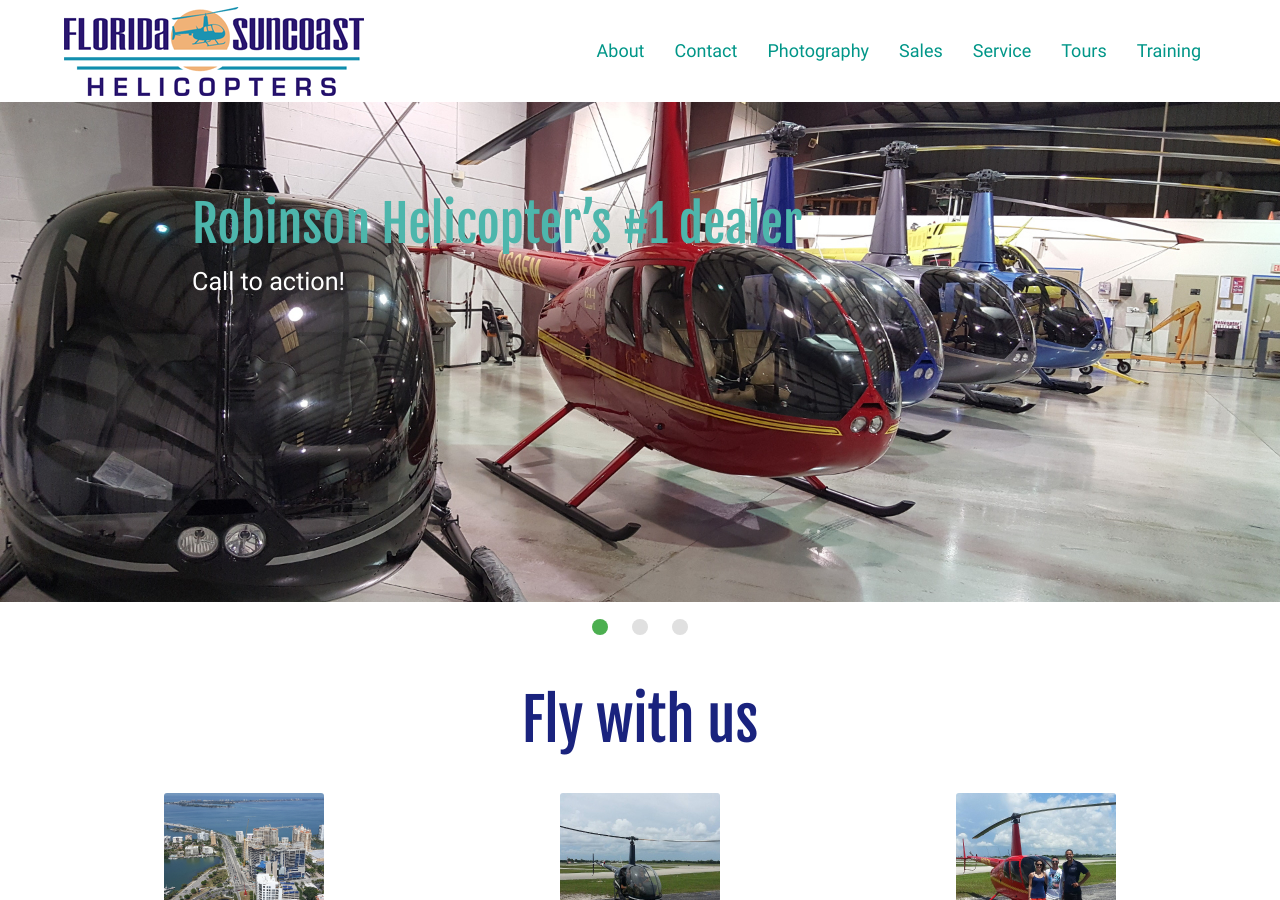
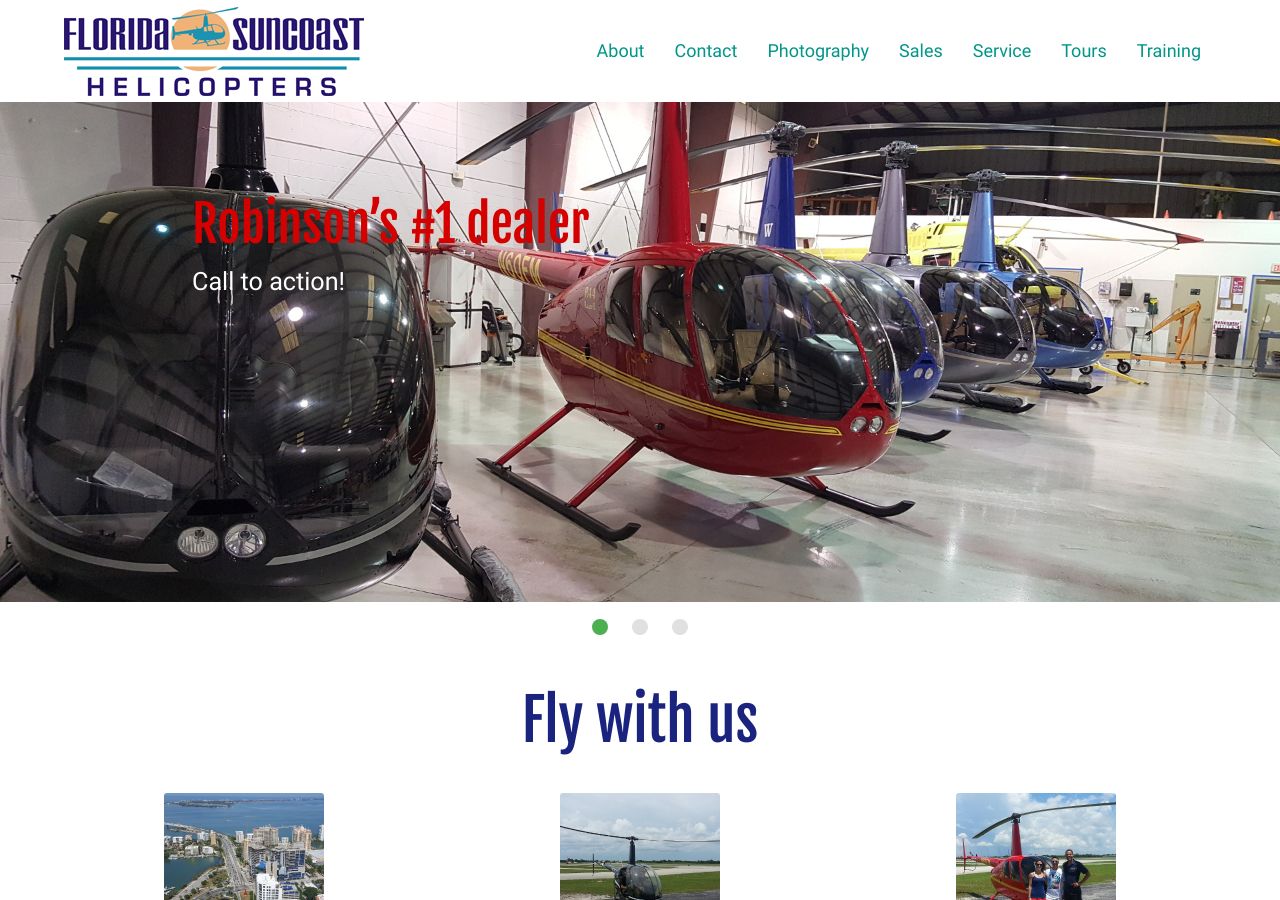
Before and after one commit to joncoop/fsh, a Jekyll site: the page built from index.html, in a window 1280 px wide and 900 px high. Built offline with Jekyll 4.4.1, drawn with Linux system fonts in a browser that asks for light colours; nearby versions of some CDN libraries.

Commit message:
Experimenting with heading colors. These suck.

```diff
--- a/index.html
+++ b/index.html
@@ -29,14 +29,14 @@
     <li>
       <img src="{{ site.github.url }}/img/fleet_in_hangar.jpg" alt="Sales background">
       <div class="caption left-align">
-        <h2 class="header teal-text text-lighten-2">Robinson Helicopter’s #1 dealer</h2>
+        <h2 class="header red-text text-accent-4">Robinson’s #1 dealer</h2>
         <h4 class="white-text text-lighten-2">Call to action!</h4>
       </div>
     </li>
     <li>
       <img src="{{ site.github.url }}/img/service_background.jpg" alt="Service background">
       <div class="caption center-align">
-        <h2 class="header teal-text text-lighten-2">Factory-authorized service</h2>
+        <h2 class="header indigo-text text-darken-4">Factory-authorized service</h2>
         <h4 class="white-text text-lighten-2">Call to action!</h4>
       </div>
     </li>
```
